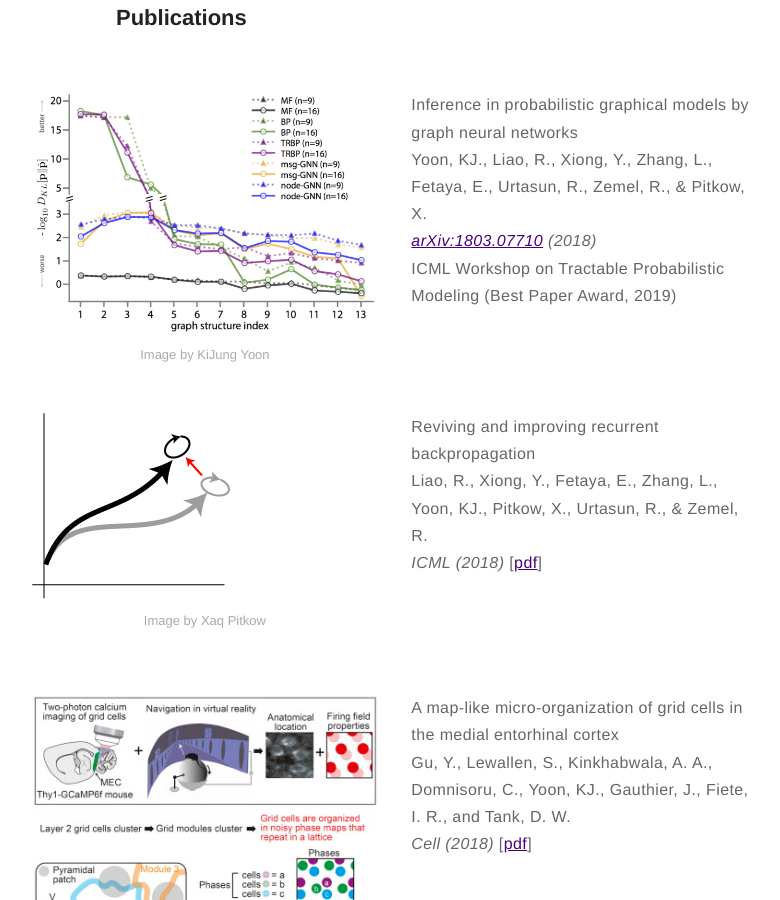
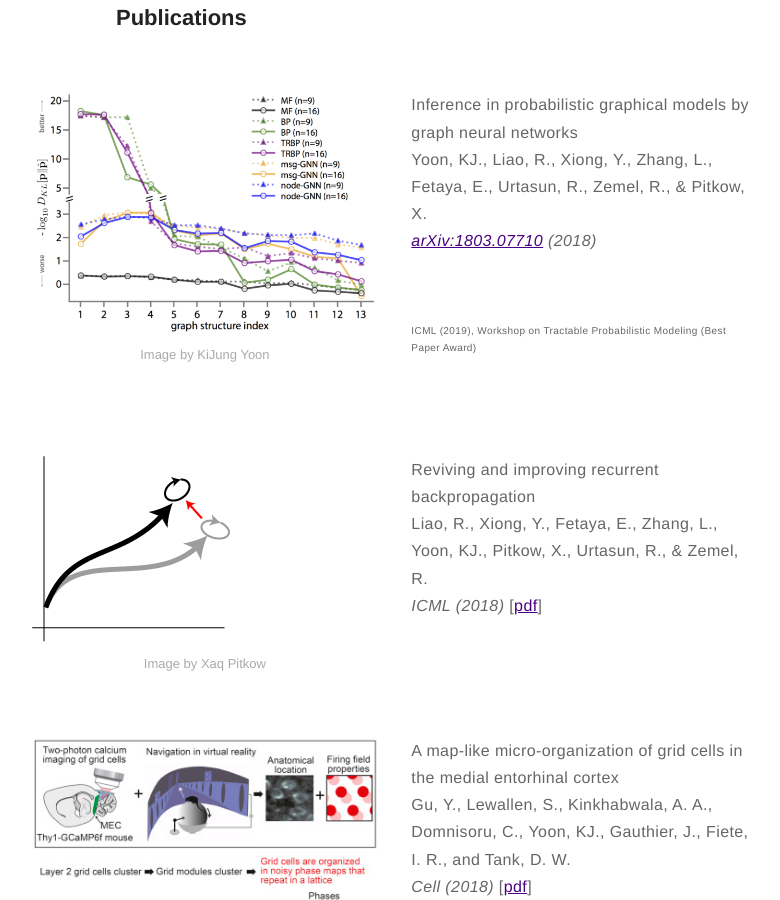
Before and after one commit to kijungyoon/kijungyoon.github.io, a Jekyll site: the page built from publications.md, in a window 1280 px wide and 900 px high, scrolled down 505 px. Shown: the whole window, without its empty margins (244-1024 px from the left). Built offline with Jekyll 4.4.1, drawn with Linux system fonts in a browser that asks for light colours.

Commit message:
Update publications.md

```diff
--- a/publications.md
+++ b/publications.md
@@ -17,9 +17,8 @@
     <div class="toright">
     <p><b>Inference in probabilistic graphical models by graph neural networks</b><br>
     <b>Yoon, KJ.</b>, Liao, R., Xiong, Y., Zhang, L., Fetaya, E., Urtasun, R., Zemel, R., & Pitkow, X.<br>
-	<i><a href="https://arxiv.org/pdf/1803.07710.pdf">arXiv:1803.07710</a> (2018)</i><br>
-	ICML Workshop on Tractable Probabilistic Modeling (Best Paper Award, 2019)
-	</p>
+	<i><a href="https://arxiv.org/pdf/1803.07710.pdf">arXiv:1803.07710</a> (2018)</i><br><br></p>
+    <p style="font-size:10px">ICML (2019), Workshop on Tractable Probabilistic Modeling (Best Paper Award)</p>
     </div>
 </div>
 
```
